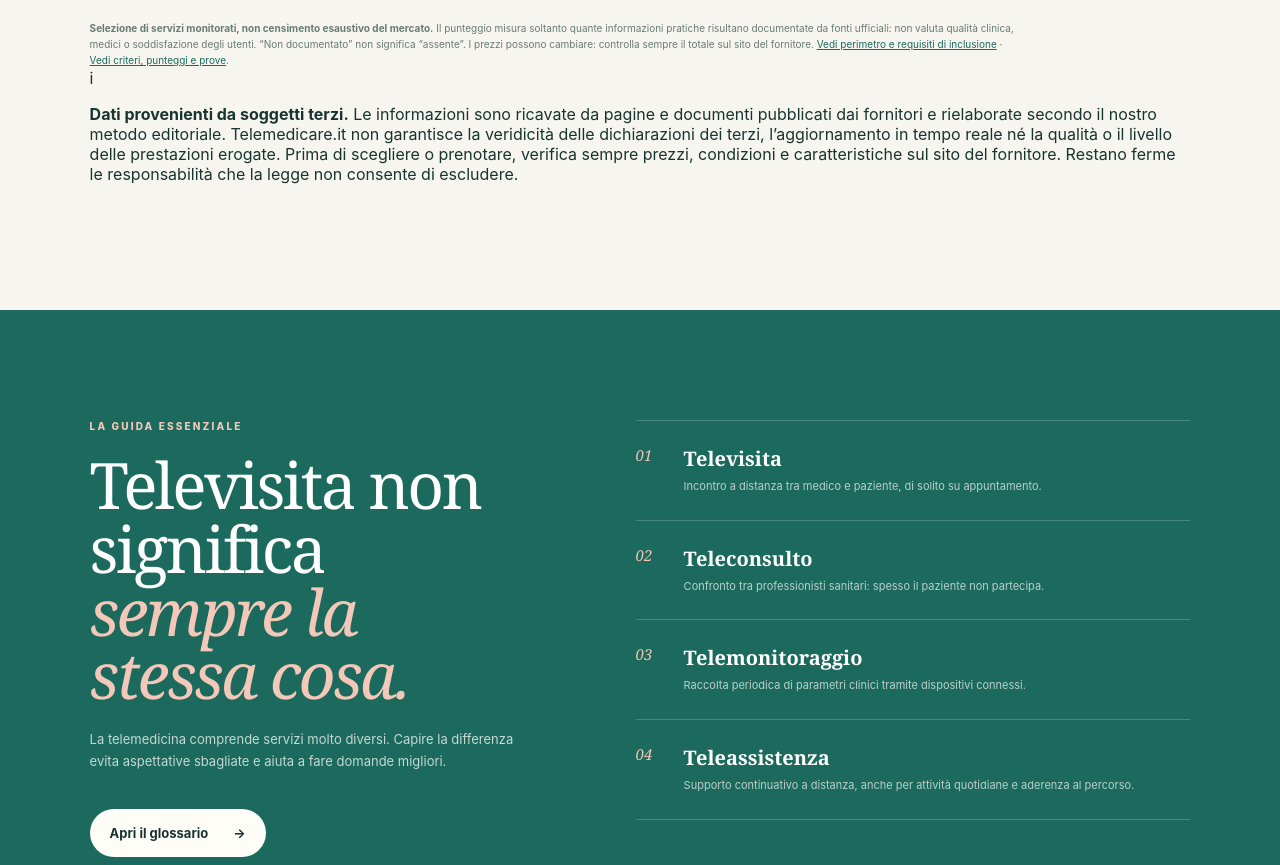
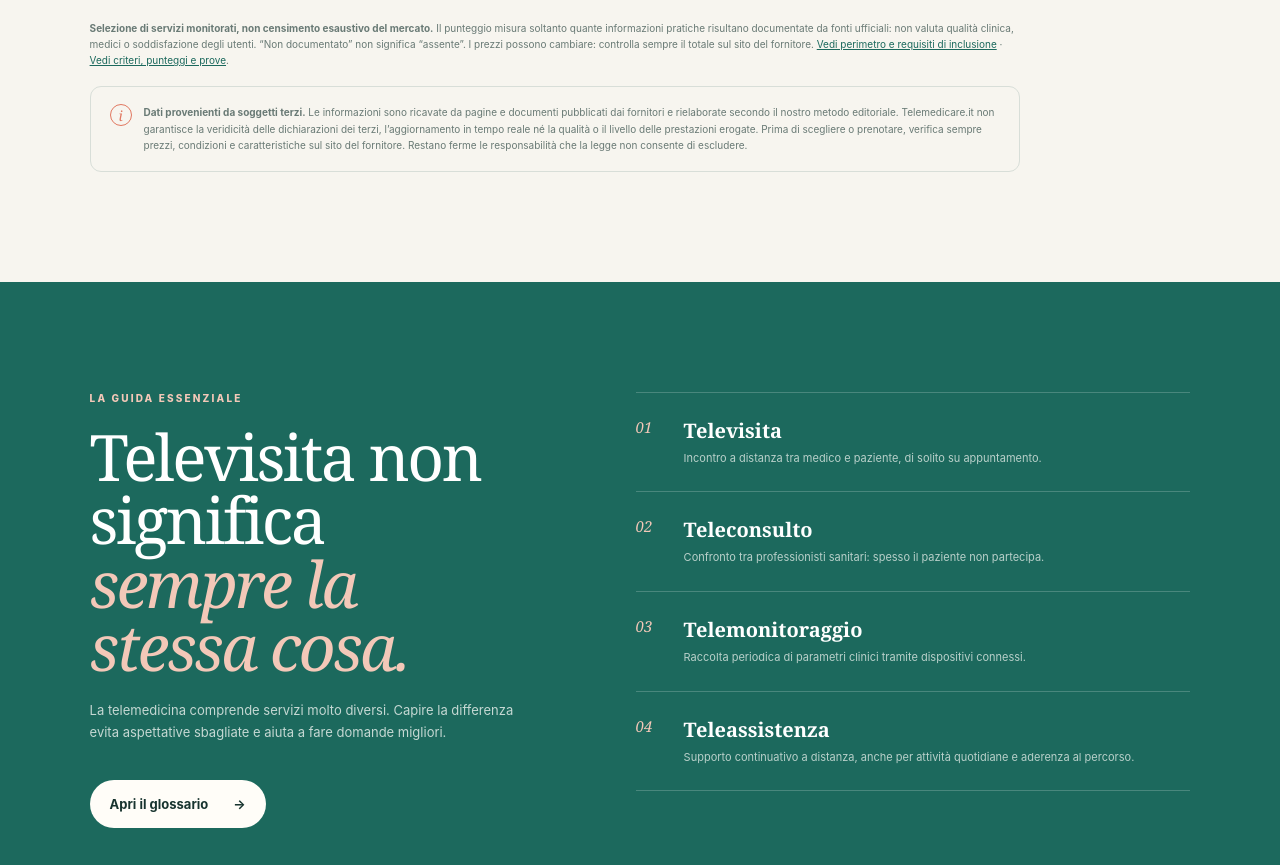
Before and after one commit to ceppi-ai/telemedicare.it, a website: page index.html in a window 1280 px wide. Shown: the part 4907-5772 px from the top of the page. Drawn offline with Linux system fonts and the light colour scheme.

Commit message:
Aggiorna styles.css con icona e avvertenza

```diff
--- a/styles.css
+++ b/styles.css
@@ -159,6 +159,7 @@ h1 em, h2 em { color: var(--coral); font-weight: 400; }
 .offer-tag { position: absolute; top: 0; right: 22px; transform: translateY(-50%); padding: 5px 9px; border-radius: 999px; background: var(--coral); color: white; text-transform: uppercase; letter-spacing: .7px; font-size: 8px; font-weight: 850; }
 .empty-state { padding: 70px 20px; text-align: center; background: var(--paper); border: 1px dashed var(--line); border-radius: var(--radius); }.empty-state > span { font-size: 37px; color: var(--coral); }.empty-state h3 { margin: 10px 0 5px; font: 600 24px Georgia, serif; }.empty-state p { color: var(--muted); font-size: 12px; }
 .compare-note { max-width: 930px; margin: 23px 0 0; color: var(--muted); font-size: 10px; line-height: 1.6; }.compare-note a { color: var(--green); text-decoration: underline; }
+.data-origin-notice { max-width: 930px; margin-top: 18px; padding: 17px 19px; display: flex; align-items: flex-start; gap: 12px; background: var(--cream); border: 1px solid var(--line); border-radius: 11px; }.data-origin-notice > span { width: 22px; height: 22px; display: grid; place-items: center; flex: 0 0 auto; border: 1px solid var(--coral); border-radius: 50%; color: var(--coral); font: italic 14px Georgia, serif; }.data-origin-notice p { margin: 0; color: var(--muted); font-size: 10px; line-height: 1.65; }
 
 .guide { display: grid; grid-template-columns: .88fr 1.12fr; gap: 10%; background: var(--green); color: white; }
 .kicker.light { color: var(--coral-soft); }.guide-copy h2 { letter-spacing: -2.5px; }.guide-copy h2 em { color: var(--coral-soft); }.guide-copy > p:not(.kicker) { max-width: 470px; color: #c5d8d3; font-size: 13px; line-height: 1.7; }.guide-copy .button { margin-top: 24px; }
```
